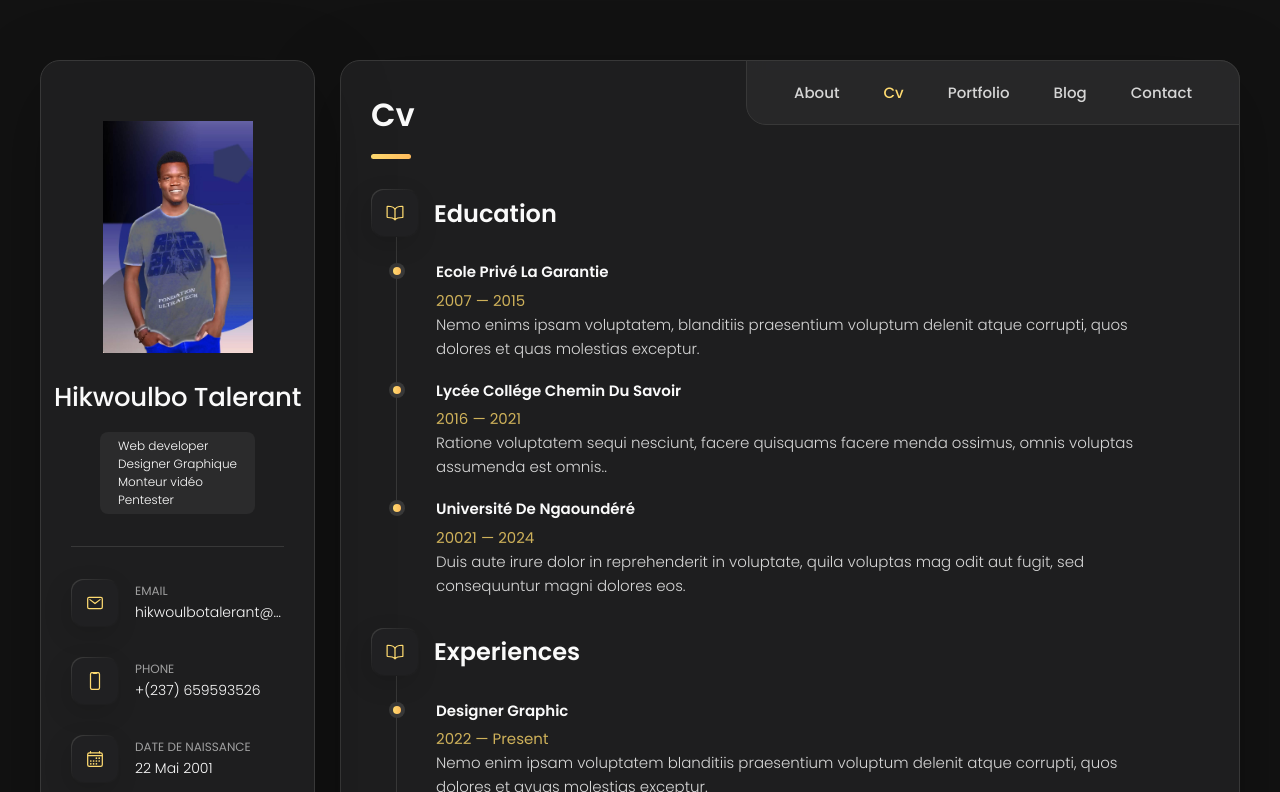
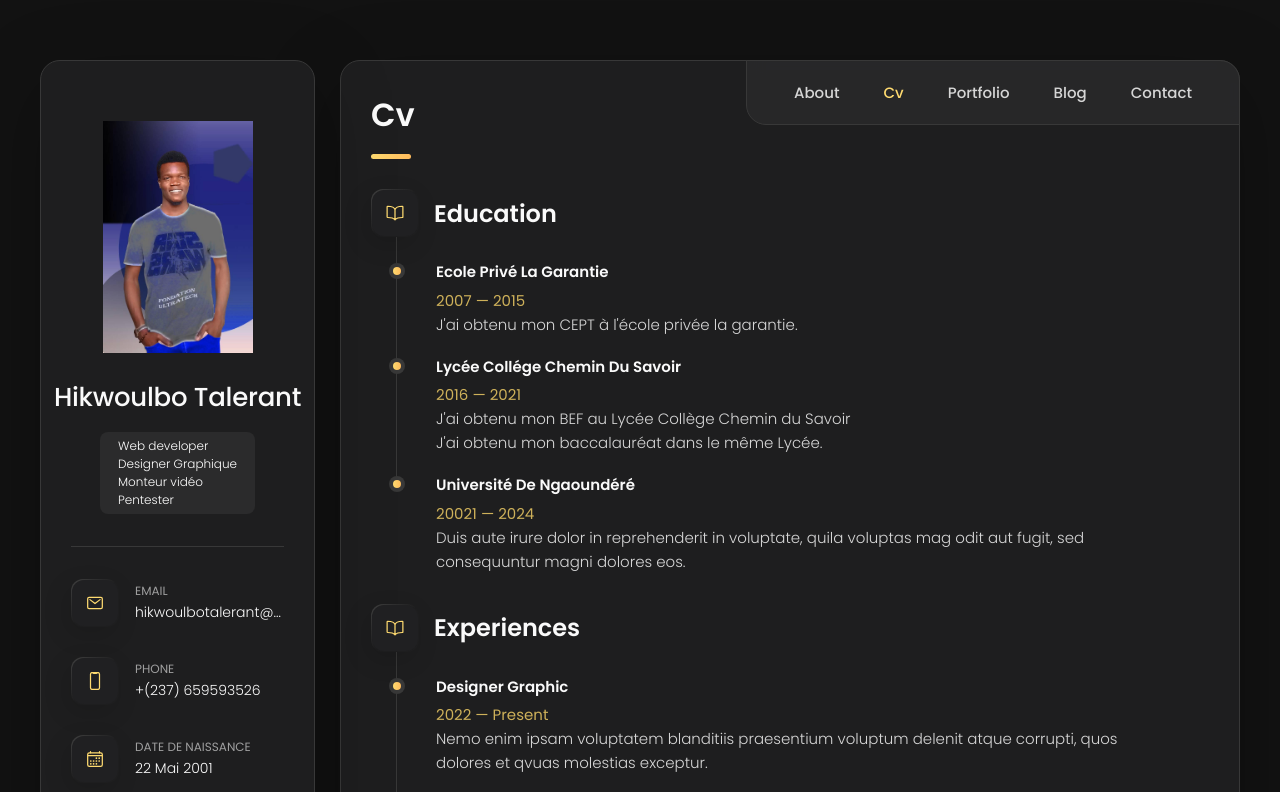
Before and after one commit to hikwoulbotalerant/monportfolio, a plain HTML site: page index.html in a window 1280 px wide. Both pictures are taken after a click on the button "Cv". Shown: the top 792 px of the page. Drawn offline with nearby package versions, Linux system fonts and the light colour scheme.

Commit message:
Update index.html
Modification de CV

```diff
--- a/index.html
+++ b/index.html
@@ -436,9 +436,7 @@
               <span>2007 — 2015</span>
 
               <p class="timeline-text">
-                Nemo enims ipsam voluptatem, blanditiis praesentium voluptum delenit atque corrupti, quos dolores et
-                quas molestias
-                exceptur.
+                J'ai obtenu mon CEPT à l'école privée la garantie.
               </p>
 
             </li>
@@ -450,8 +448,8 @@
               <span>2016 — 2021</span>
 
               <p class="timeline-text">
-                Ratione voluptatem sequi nesciunt, facere quisquams facere menda ossimus, omnis voluptas assumenda est
-                omnis..
+                J'ai obtenu mon BEF au Lycée Collège Chemin du Savoir<br>
+                J'ai obtenu mon baccalauréat dans le même Lycée.
               </p>
 
             </li>
```
